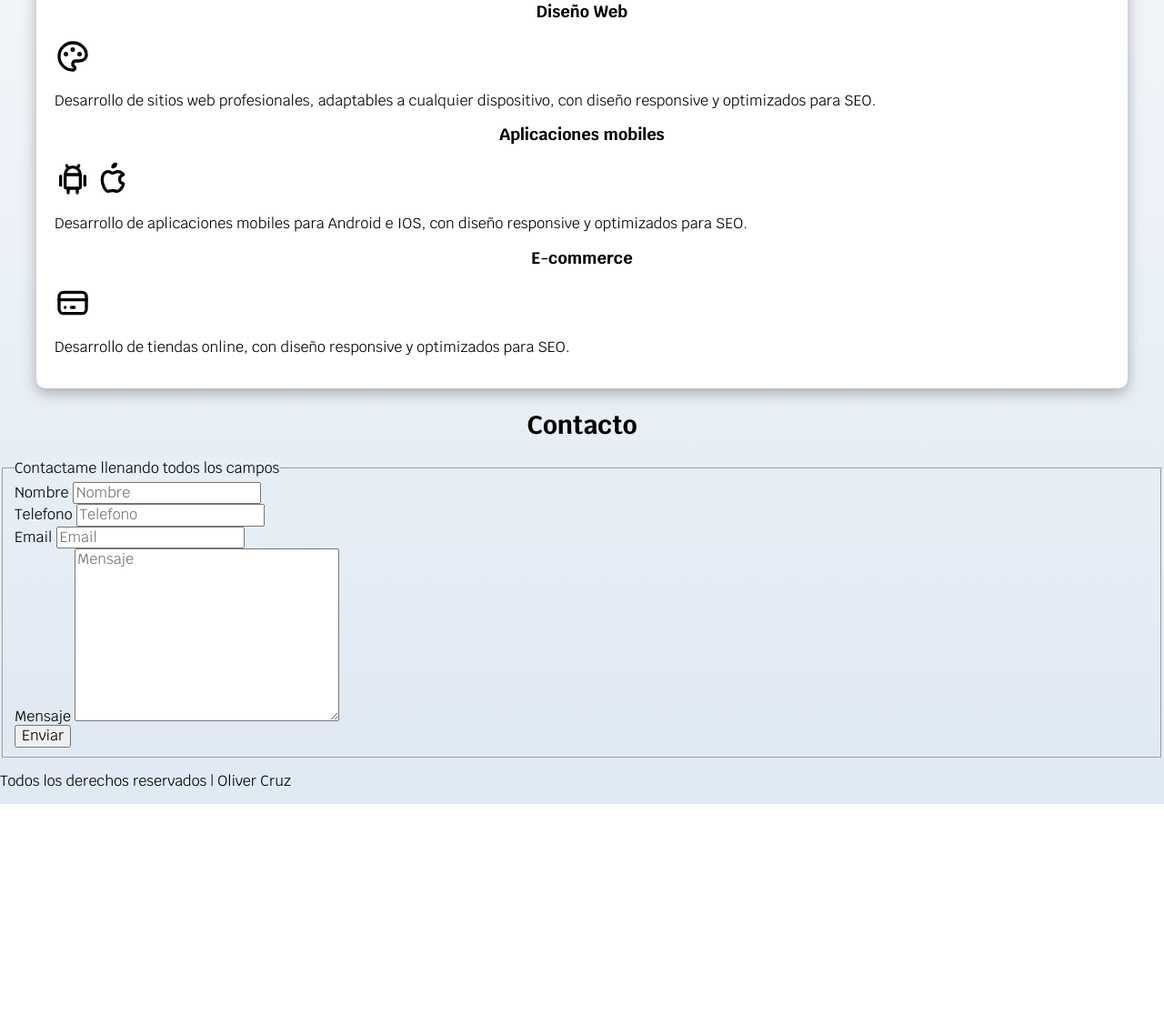
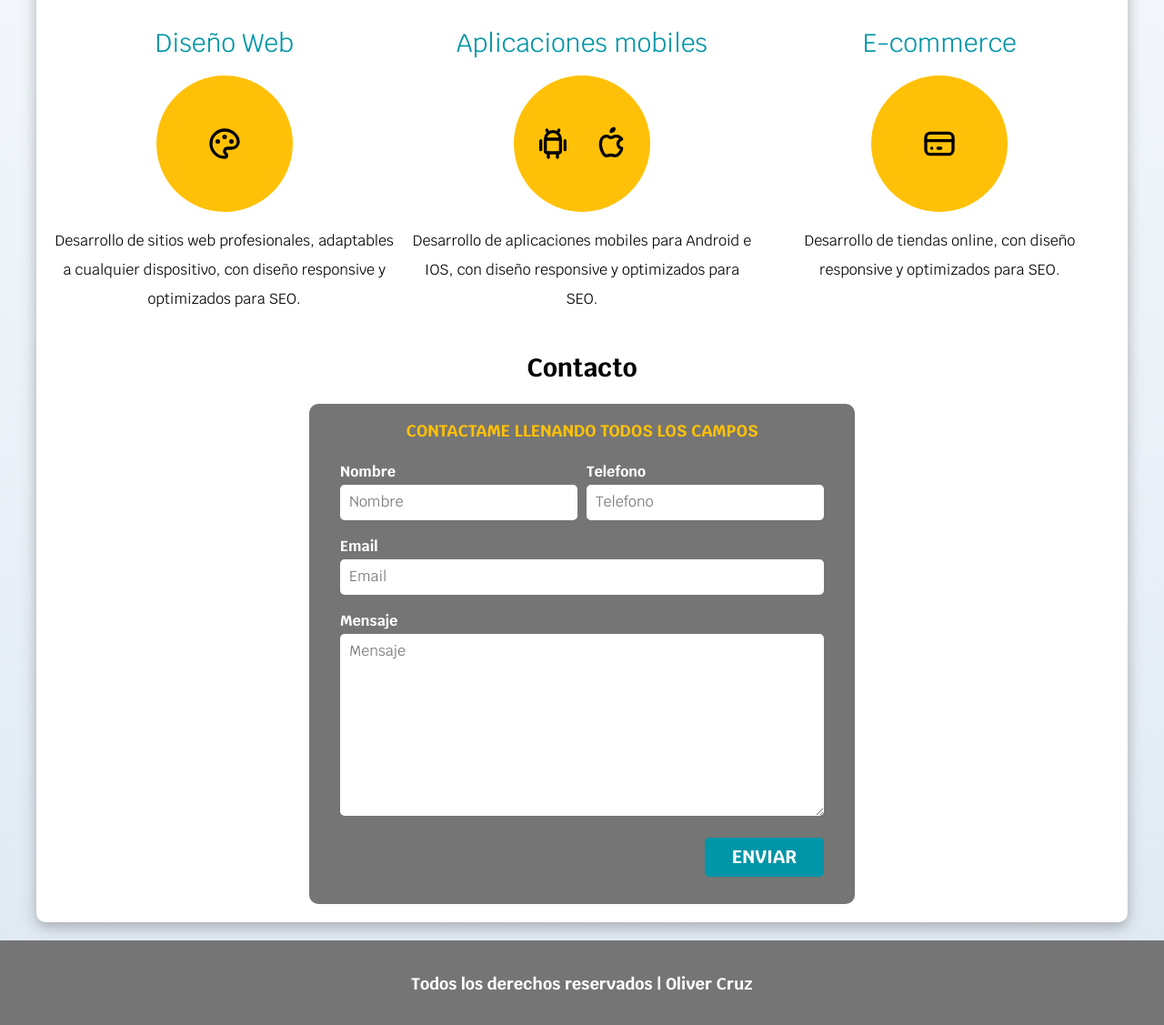
Before and after one commit to Oliverc10-IPC/Portafolio, a plain HTML site: page index.html in a window 1280 px wide. Shown: the part 701-1828 px from the top of the page at 91% size. Before the commit the page ends 1585 px from the top, so only its background shows below. Drawn offline with Linux system fonts and the light colour scheme.

Commit message:
Finalizacion de pagina web y subida a Netlify

```diff
--- a/css/estilos.css
+++ b/css/estilos.css
@@ -10,6 +10,7 @@
 html {
     font-size: 62.5%;
     box-sizing: border-box;
+    scroll-snap-type: y mandatory;
 
 }
 
@@ -22,25 +23,32 @@ html {
 body {
     font-size: 16px;
     font-family: 'Krub', sans-serif;
-    background-image: linear-gradient(to top ,#DFE9F3 0%, #FFFFFF 100%);
+    background-image: linear-gradient(to top, #DFE9F3 0%, #FFFFFF 100%);
 }
-h1{
+
+h1 {
     font-size: 3.8rem;
 
 }
-h2{
+
+h2 {
     font-size: 2.8rem;
 }
-h3{
+
+h3 {
     font-size: 1.8rem;
 }
-h1,h2,h3{
+
+h1,
+h2,
+h3 {
     text-align: center;
 }
+
 .sombra {
-    -webkit-box-shadow: 0px 5px 15px 0px rgba(112,112,112,0.54);
--moz-box-shadow: 0px 5px 15px 0px rgba(112,112,112,0.54);
-box-shadow: 0px 5px 15px 0px rgba(112,112,112,0.54);
+    -webkit-box-shadow: 0px 5px 15px 0px rgba(112, 112, 112, 0.54);
+    -moz-box-shadow: 0px 5px 15px 0px rgba(112, 112, 112, 0.54);
+    box-shadow: 0px 5px 15px 0px rgba(112, 112, 112, 0.54);
     background-color: var(--blanco);
     padding: 2rem;
     border-radius: 1rem;
@@ -97,6 +105,7 @@ border-radius: 1rem;
     margin: 0 auto;
 
 }
+
 .boton {
     background-color: var(--secundario);
     color: var(--blanco);
@@ -109,14 +118,38 @@ border-radius: 1rem;
     border-radius: 0.5rem;
     width: 90%;
     text-align: center;
+    border: none;
 }
-@media  (min-width: 480px){
+.boton:hover {
+    background-color: var(--primario);
+    color: var(--oscuro);
+    cursor: pointer;
+}
+
+@media (min-width: 480px) {
     .boton {
         width: auto;
     }
 
 }
 
+/** Utilidades**/
+.w-sm-100 {
+    width: 100%;
+}
+@media (min-width: 768px) {
+    .w-sm-100 {
+        width: auto;
+    }
+}
+
+
+.flex {
+    display: flex;
+}
+.alinear-derecha {
+    justify-content: flex-end;
+}
 .nav-bg {
     background-color: var(--secundario);
 }
@@ -135,6 +168,7 @@ border-radius: 1rem;
     margin-bottom: 2rem;
 
 }
+
 .contenido-hero {
     background-color: rgba(0, 0, 0, 0.7);
     height: 100%;
@@ -147,12 +181,134 @@ margin-bottom: 2rem;
     justify-content: center;
 
 }
-.contenido-hero h2, .contenido-hero p {
+
+.contenido-hero h2,
+.contenido-hero p {
     color: var(--blanco);
 
 }
-.ubicacion{
+
+.ubicacion {
     display: flex;
     align-items: center;
     justify-content: center;
 }
+
+@media (min-width: 768px) {
+
+    .servicios {
+        display: grid;
+        grid-template-columns: repeat(3, 1fr);
+        grid-gap: 2rem;
+        margin-bottom: 2rem;
+
+    }
+}
+.servicios, .navegacion-principal, .formulario,.footer{
+    scroll-snap-align: center;
+    scroll-snap-stop: always;
+}
+
+.servicio {
+    display: flex;
+    flex-direction: column;
+    align-items: center;
+}
+
+.servicio h3 {
+    font-size: 2.8rem;
+    margin-bottom: 2rem;
+    color: var(--secundario);
+    font-weight: normal;
+
+}
+
+.servicios p {
+    text-align: center;
+    margin-bottom: 2rem;
+    line-height: 2;
+}
+
+.servicio .iconos {
+    height: 15rem;
+    width: 15rem;
+    background-color: var(--primario);
+    border-radius: 50%;
+    display: flex;
+    justify-content: space-evenly;
+    align-items: center;
+    flex-direction: row;
+}
+
+.formulario {
+    background-color: var(--gris);
+    width: min(60rem, 100%);
+    margin: 0 auto;
+    padding: 2rem;
+    border-radius: 1rem;
+
+}
+
+.formulario fieldset {
+    border: none
+}
+
+.formulario legend {
+    text-align: center;
+    font-size: 1.8rem;
+    text-transform: uppercase;
+    font-weight: bold;
+    margin-bottom: 2rem;
+    color: var(--primario);
+}
+
+.contenedor-campos {
+   display: grid;
+}
+@media (min-width: 768px) {
+    .contenedor-campos {
+        grid-template-columns: repeat(2, 1fr);
+        grid-template-rows: auto, auto,30rem;
+        grid-gap: 1rem;
+    }
+    .campo:nth-child(3), .campo:nth-child(4){
+        grid-column: 1 / 3;
+    }
+
+}
+
+
+.campo {
+    margin-bottom: 1rem;
+
+}
+.campo label {
+    display: block;
+    font-weight: bold;
+    margin-bottom: 0.5rem;
+    color: var(--blanco);
+}
+
+.input-text{
+    width: 100%;
+    padding: 1rem;
+    border: none;
+    border-radius: 0.5rem;
+
+
+}
+.enviar .boton {
+    width: 100%;
+}
+.campo textarea{
+    height: 20rem;
+}
+.footer{
+    background-color: var(--gris);
+    padding: 2rem;
+    text-align: center;
+    color: var(--blanco);
+    font-size: 1.8rem;
+    font-weight: bold;
+    margin-top: 2rem;
+}
--- a/index.html
+++ b/index.html
@@ -36,27 +36,31 @@
 
             <div class="ubicacion">
                 <p>
-                <svg xmlns="http://www.w3.org/2000/svg" class="icon icon-tabler icon-tabler-map-pin" width="88" height="88"
-                viewBox="0 0 24 24" stroke-width="2" stroke="#ffc107" fill="none" stroke-linecap="round"
-                stroke-linejoin="round">
+                    <svg xmlns="http://www.w3.org/2000/svg" class="icon icon-tabler icon-tabler-map-pin" width="88"
+                        height="88" viewBox="0 0 24 24" stroke-width="2" stroke="#ffc107" fill="none"
+                        stroke-linecap="round" stroke-linejoin="round">
                         <path stroke="none" d="M0 0h24v24H0z" fill="none" />
                         <circle cx="12" cy="11" r="3" />
                         <path d="M17.657 16.657l-4.243 4.243a2 2 0 0 1 -2.827 0l-4.244 -4.243a8 8 0 1 1 11.314 0z" />
                     </svg>
-                Guatemala, Guatemala City</p>
+                    Guatemala, Guatemala City
+                </p>
             </div>
-            <a class = "boton" href="#">Contactar</a>
+            <a class="boton" href="#">Contactar</a>
         </div>
 
 
     </section>
     <main class="contenedor sombra">
         <h2>Mis Servicios</h2>
-        <section>
+        <div class="servicios">
+
+            <section class="servicio">
                 <h3>Diseño Web</h3>
-            <svg xmlns="http://www.w3.org/2000/svg" class="icon icon-tabler icon-tabler-palette" width="40" height="40"
-                viewBox="0 0 24 24" stroke-width="2" stroke="#000000" fill="none" stroke-linecap="round"
-                stroke-linejoin="round">
+                <div class="iconos">
+                    <svg xmlns="http://www.w3.org/2000/svg" class="icon icon-tabler icon-tabler-palette" width="40"
+                        height="40" viewBox="0 0 24 24" stroke-width="2" stroke="#000000" fill="none"
+                        stroke-linecap="round" stroke-linejoin="round">
                         <path stroke="none" d="M0 0h24v24H0z" fill="none" />
                         <path
                             d="M12 21a9 9 0 1 1 0 -18a9 8 0 0 1 9 8a4.5 4 0 0 1 -4.5 4h-2.5a2 2 0 0 0 -1 3.75a1.3 1.3 0 0 1 -1 2.25" />
@@ -64,14 +68,16 @@
                         <circle cx="12" cy="7.5" r=".5" fill="currentColor" />
                         <circle cx="16.5" cy="10.5" r=".5" fill="currentColor" />
                     </svg>
+                </div>
                 <p>Desarrollo de sitios web profesionales, adaptables a cualquier dispositivo, con diseño responsive y
                     optimizados para SEO.</p>
             </section>
-        <section>
+            <section class="servicio">
                 <h3>Aplicaciones mobiles</h3>
-            <svg xmlns="http://www.w3.org/2000/svg" class="icon icon-tabler icon-tabler-brand-android" width="40"
-                height="40" viewBox="0 0 24 24" stroke-width="2" stroke="#000000" fill="none" stroke-linecap="round"
-                stroke-linejoin="round">
+                <div class="iconos">
+                    <svg xmlns="http://www.w3.org/2000/svg" class="icon icon-tabler icon-tabler-brand-android"
+                        width="40" height="40" viewBox="0 0 24 24" stroke-width="2" stroke="#000000" fill="none"
+                        stroke-linecap="round" stroke-linejoin="round">
                         <path stroke="none" d="M0 0h24v24H0z" fill="none" />
                         <line x1="4" y1="10" x2="4" y2="16" />
                         <line x1="20" y1="10" x2="20" y2="16" />
@@ -82,58 +88,71 @@
                         <line x1="15" y1="18" x2="15" y2="21" />
                     </svg>
                     <svg xmlns="http://www.w3.org/2000/svg" class="icon icon-tabler icon-tabler-brand-apple" width="40"
-                height="40" viewBox="0 0 24 24" stroke-width="2" stroke="#000000" fill="none" stroke-linecap="round"
-                stroke-linejoin="round">
+                        height="40" viewBox="0 0 24 24" stroke-width="2" stroke="#000000" fill="none"
+                        stroke-linecap="round" stroke-linejoin="round">
                         <path stroke="none" d="M0 0h24v24H0z" fill="none" />
                         <path
                             d="M9 7c-3 0 -4 3 -4 5.5c0 3 2 7.5 4 7.5c1.088 -.046 1.679 -.5 3 -.5c1.312 0 1.5 .5 3 .5s4 -3 4 -5c-.028 -.01 -2.472 -.403 -2.5 -3c-.019 -2.17 2.416 -2.954 2.5 -3c-1.023 -1.492 -2.951 -1.963 -3.5 -2c-1.433 -.111 -2.83 1 -3.5 1c-.68 0 -1.9 -1 -3 -1z" />
                         <path d="M12 4a2 2 0 0 0 2 -2a2 2 0 0 0 -2 2" />
                     </svg>
-            <p>Desarrollo de aplicaciones mobiles para Android e IOS, con diseño responsive y optimizados para SEO.</p>
+                </div>
+                <p>Desarrollo de aplicaciones mobiles para Android e IOS, con diseño responsive y optimizados para SEO.
+                </p>
             </section>
-        <section>
+            <section class="servicio">
                 <h3>E-commerce</h3>
+                <div class="iconos">
                     <svg xmlns="http://www.w3.org/2000/svg" class="icon icon-tabler icon-tabler-credit-card" width="40"
-                height="40" viewBox="0 0 24 24" stroke-width="2" stroke="#000000" fill="none" stroke-linecap="round"
-                stroke-linejoin="round">
+                        height="40" viewBox="0 0 24 24" stroke-width="2" stroke="#000000" fill="none"
+                        stroke-linecap="round" stroke-linejoin="round">
                         <path stroke="none" d="M0 0h24v24H0z" fill="none" />
                         <rect x="3" y="5" width="18" height="14" rx="3" />
                         <line x1="3" y1="10" x2="21" y2="10" />
                         <line x1="7" y1="15" x2="7.01" y2="15" />
                         <line x1="11" y1="15" x2="13" y2="15" />
                     </svg>
+                </div>
                 <p>Desarrollo de tiendas online, con diseño responsive y optimizados para SEO.</p>
             </section>
-    </main>
-    <section >
+        </div>
+
+        <section>
             <h2>Contacto</h2>
+            <form class="formulario">
                 <fieldset>
                     <legend>Contactame llenando todos los campos</legend>
 
-            <form action="">
-                <div>
+                    <div class="contenedor-campos">
+                        <div class="campo">
 
                             <label for="nombre">Nombre</label>
-                    <input type="text" name="nombre" id="nombre" placeholder="Nombre" required>
+                            <input class="input-text" type="text" name="nombre" id="nombre" placeholder="Nombre"
+                                required>
                         </div>
-                <div>
+                        <div class="campo">
                             <label for="telefono">Telefono</label>
-                    <input type="tel" name="telefono" id="telefono" placeholder="Telefono" required>
+                            <input class="input-text" type="tel" name="telefono" id="telefono" placeholder="Telefono"
+                                required>
                         </div>
-                <div>
+                        <div class="campo">
                             <label for="email">Email</label>
-                    <input type="email" name="email" id="email" placeholder="Email" required>
+                            <input class="input-text" type="email" name="email" id="email" placeholder="Email" required>
 
                         </div>
-                <div>
+                        <div class="campo">
                             <label for="mensaje">Mensaje</label>
-                    <textarea name="mensaje" id="mensaje" cols="30" rows="10" placeholder="Mensaje" required></textarea>
+                            <textarea class="input-text" name="mensaje" id="mensaje" cols="30" rows="10"
+                                placeholder="Mensaje" required></textarea>
                         </div>
-                <input type="submit" value="Enviar">
+                    </div>
+                    <div class="alinear-derecha flex">
+                        <input class="boton w-sm-100" type="submit" value="Enviar">
+                    </div>
                 </fieldset>
+            </form>
         </section>
-
-    <footer>
+    </main>
+    <footer class="footer">
         <p>Todos los derechos reservados | Oliver Cruz</p>
     </footer>
 
```
Lines whose indentation alone changed are shown as unchanged.
